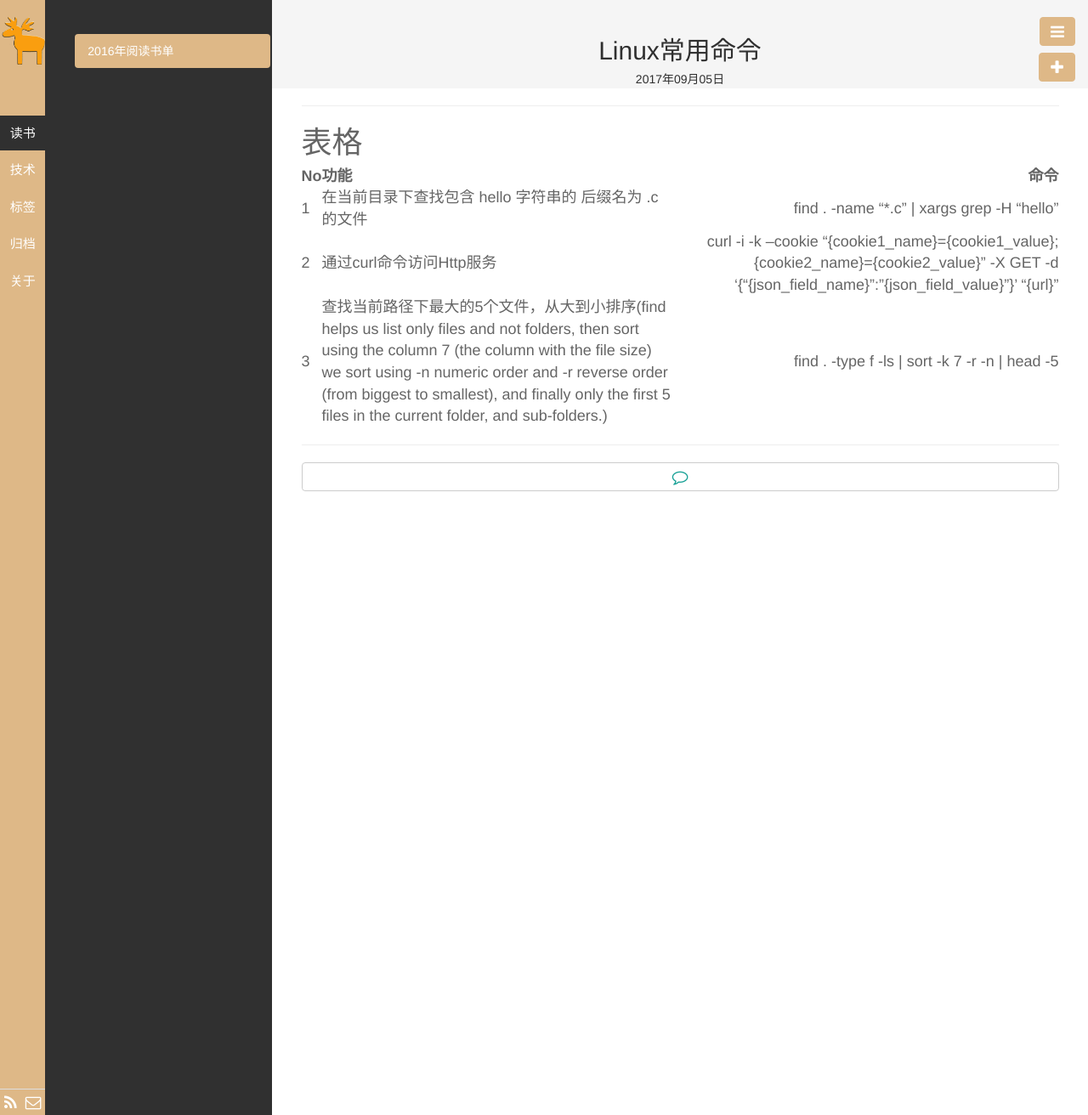
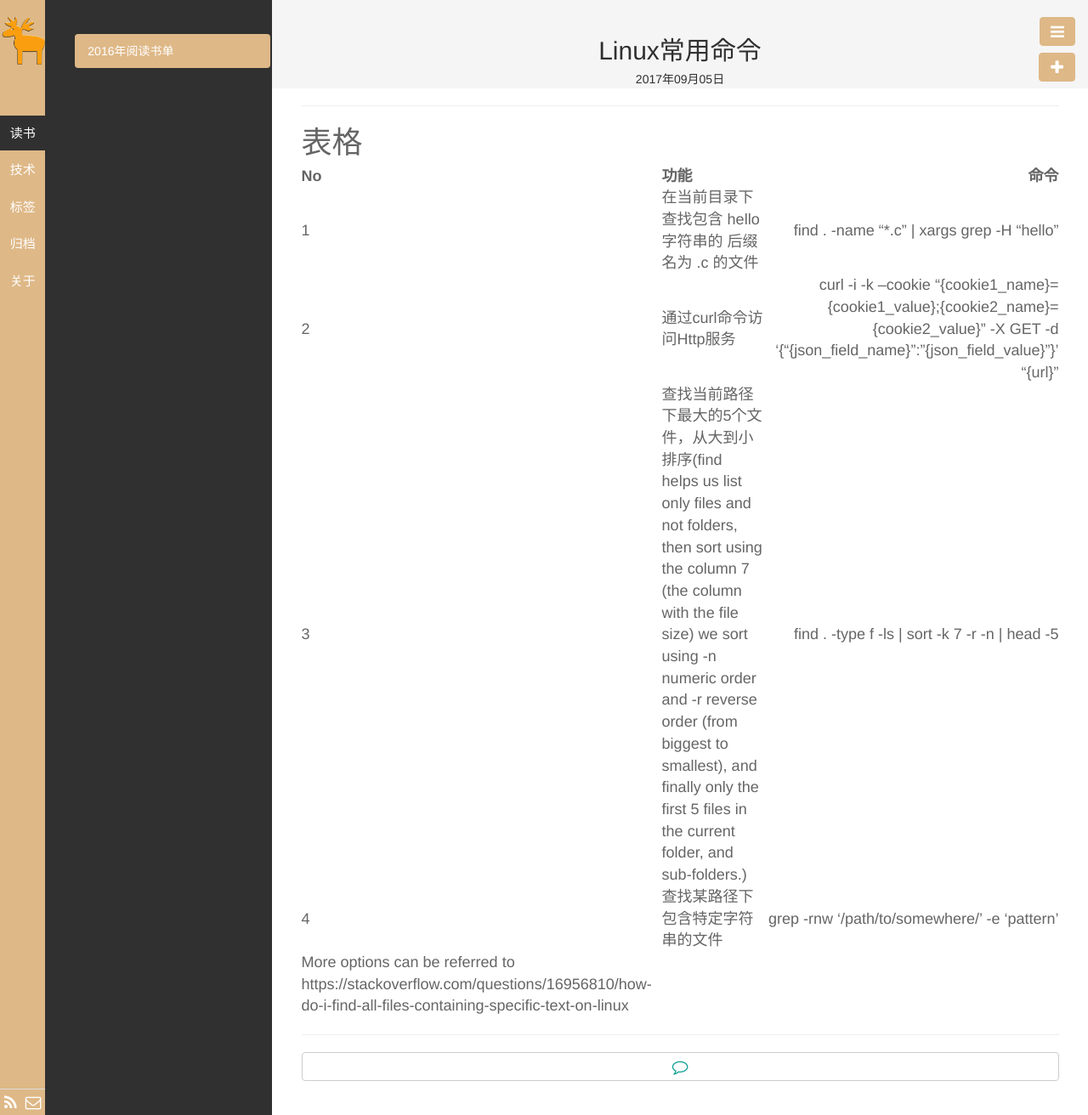
Before and after one commit to qhdwhy184/qhdwhy184.github.io, a Jekyll site: the page built from _posts/技术/2017-09-05-Linux常用命令.md, in a window 1280 px wide. Shown: the whole page at 85% size. Built offline with Jekyll 4.4.1, drawn with Linux system fonts in a browser that asks for light colours.

Commit message:
Update 2017-09-05-Linux常用命令.md

```diff
--- a/_posts/技术/2017-09-05-Linux常用命令.md
+++ b/_posts/技术/2017-09-05-Linux常用命令.md
@@ -16,3 +16,5 @@
 |1| 在当前目录下查找包含 hello 字符串的 后缀名为 .c 的文件| find . -name "*.c" &#124; xargs grep -H "hello"|
 |2| 通过curl命令访问Http服务 |curl -i -k --cookie "{cookie1_name}={cookie1_value};{cookie2_name}={cookie2_value}" -X GET -d '{"{json_field_name}":"{json_field_value}"}' "{url}" |
 |3|查找当前路径下最大的5个文件，从大到小排序(find helps us list only files and not folders, then sort using the column 7 (the column with the file size) we sort using -n numeric order and -r reverse order (from biggest to smallest), and finally only the first 5 files in the current folder, and sub-folders.)|find . -type f -ls \| sort -k 7 -r -n \| head -5|
+|4|查找某路径下包含特定字符串的文件|grep -rnw '/path/to/somewhere/' -e 'pattern'
+More options can be referred to https://stackoverflow.com/questions/16956810/how-do-i-find-all-files-containing-specific-text-on-linux|
```
